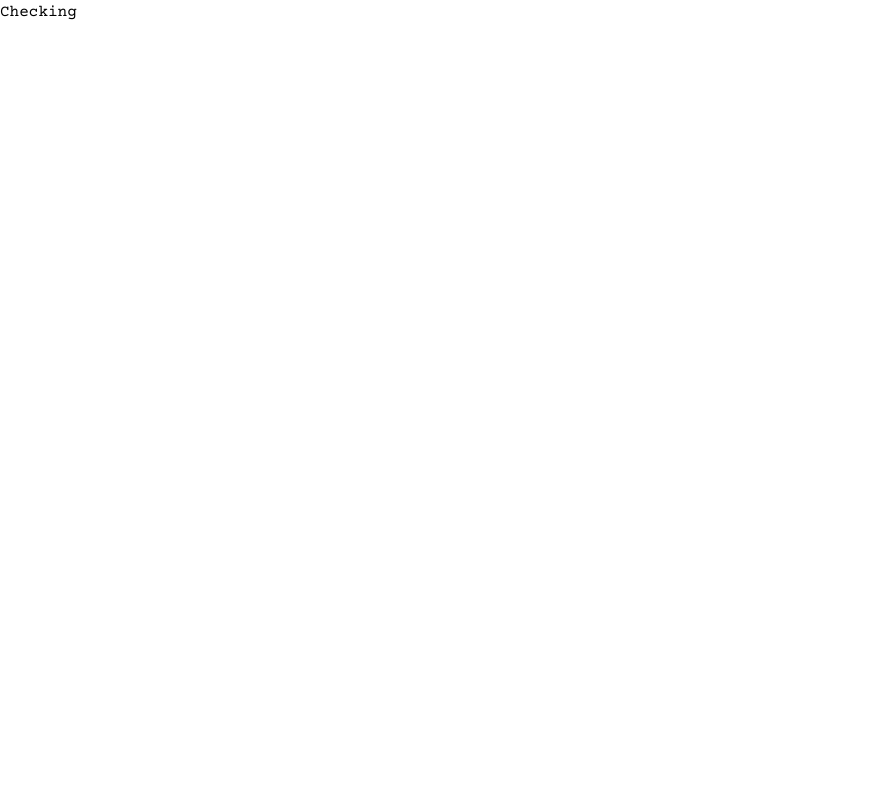
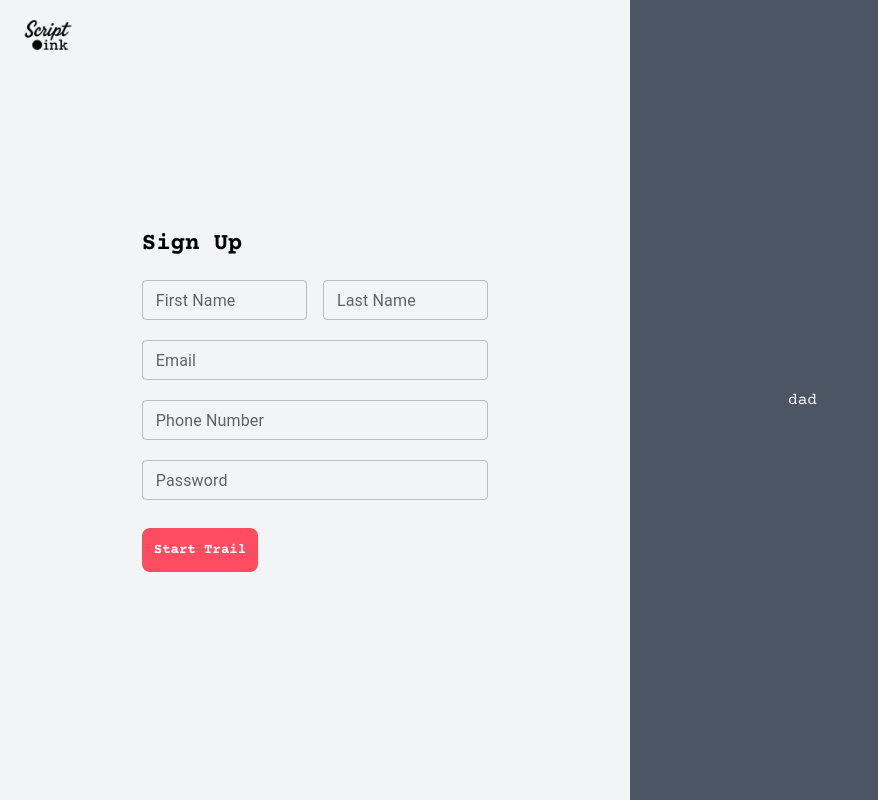
Before and after one commit to prasathnarayanan6/script-ink, a React (Create React App) app in the folder client/: page /signup in a window 1280 px wide. Shown: the whole page, without its empty margins (0-878 px from the left). Built offline with nearby package versions, Linux system fonts and the light colour scheme.

Commit message:
register

```diff
--- a/client/package.json
+++ b/client/package.json
@@ -3,6 +3,8 @@
   "version": "0.1.0",
   "private": true,
   "dependencies": {
+    "@emotion/react": "^11.14.0",
+    "@emotion/styled": "^11.14.1",
     "@mui/material": "^7.2.0",
     "@tailwindcss/vite": "^4.1.11",
     "@testing-library/dom": "^10.4.0",
--- a/client/src/Pages/SignUp.js
+++ b/client/src/Pages/SignUp.js
@@ -1,11 +1,80 @@
-import React from 'react'
-
+import React from 'react';
+import TextField from '@mui/material/TextField';
+import script from "../assets/scriptInkPrimary.png";
 function SignUp() {
   return (
-    <div>
-        Checking
+    <div className="bg-gray-600 h-screen relative overflow-hidden">
+      <div className="absolute top-2 left-5">
+        <a href="/" className=""><img src={script} alt="Script Ink Logo" className="h-14 w-auto" /></a>
+      </div>
+
+      <div className="grid grid-cols-2 gap-5 h-full">
+        <div className="bg-gray-100 flex justify-center items-center h-full">
+          <div className="w-[55%] max-w-md">
+            <h1 className="text-2xl font-semibold">Sign Up</h1>
+            <div className="grid grid-cols-2 gap-4 mt-5">
+              <TextField
+                fullWidth
+                variant="outlined"
+                size="small"
+                sx={{ minHeight: "35px" }}
+                id="outlined-email"
+                label="First Name"
+              />
+              <TextField
+                fullWidth
+                variant="outlined"
+                size="small"
+                sx={{ minHeight: "35px" }}
+                id="outlined-email"
+                label="Last Name"
+              />
+            </div>
+            <div className="mt-5">
+              <TextField
+                fullWidth
+                variant="outlined"
+                size="small"
+                sx={{ minHeight: "35px" }}
+                id="outlined-email"
+                label="Email"
+              />
+            </div>
+            <div className="mt-5">
+              <TextField
+                fullWidth
+                variant="outlined"
+                size="small"
+                sx={{ minHeight: "35px" }}
+                id="outlined-email"
+                label="Phone Number"
+              />
+            </div>
+            <div className="mt-5">
+              <TextField
+                fullWidth
+                variant="outlined"
+                size="small"
+                sx={{ minHeight: "35px" }}
+                id="outlined-password"
+                label="Password"
+              />
+            </div>
+            <div className="mt-7">
+                <div><button className="bg-[#FF4C60] px-3 py-3 flex justify-center items-center text-white font-semibold rounded-lg border-[] text-sm">Start Trail</button></div>
+            </div>
+            <div className="underline"> </div>
+          </div>
+        </div>
+
+        <div className="grid grid-cols-2 gap-5">
+          <div className="flex justify-center items-center text-white">
+            <span>dad</span>
+          </div>
+        </div>
+      </div>
     </div>
-  )
+  );
 }
 
-export default SignUp
+export default SignUp;
```
Also changed, not shown: 2 other files (tests, documents, lock files or other folders).
